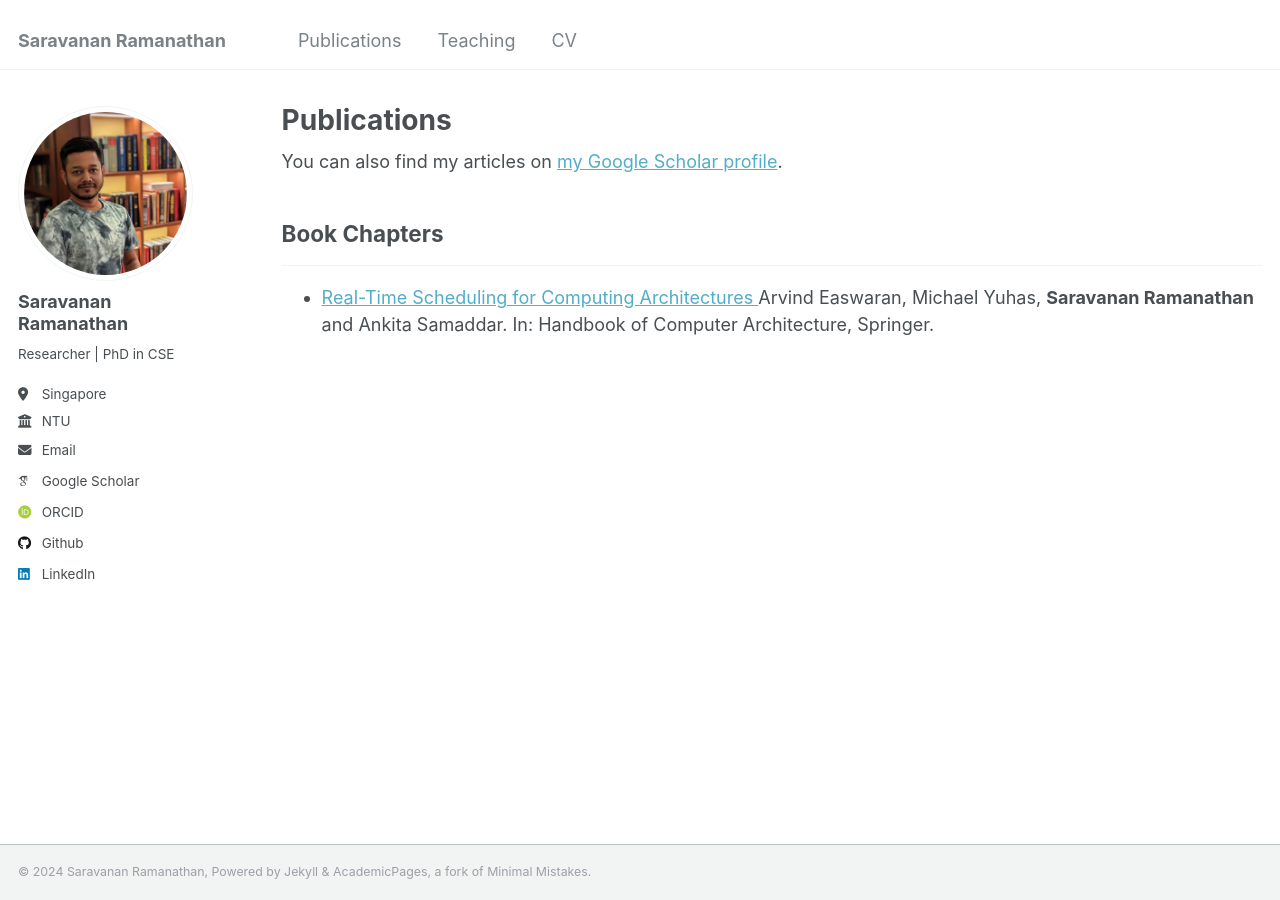
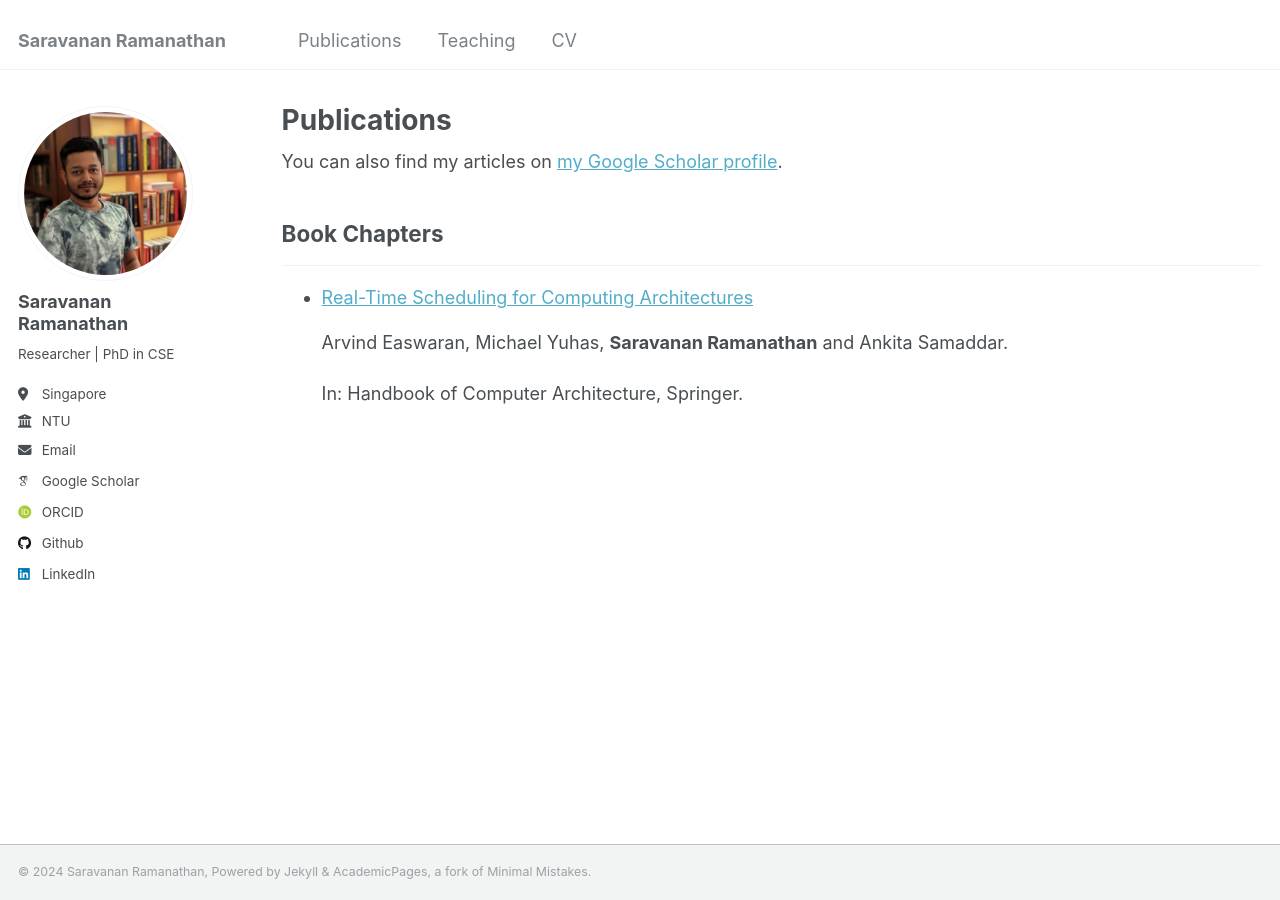
Before and after one commit to saravana016/saravana016.github.io, a Jekyll site: the page built from _pages/publications.html, in a window 1280 px wide. Built offline with Jekyll 4.4.1, drawn with Linux system fonts in a browser that asks for light colours; some web fonts are replaced; part of the change alters nothing that is shown.

```diff
--- a/_pages/publications.html
+++ b/_pages/publications.html
@@ -37,7 +37,7 @@ author_profile: true
 <h2> Book Chapters</h2><hr />
 
 <ul>
-  <li> <a href="https://link.springer.com/referenceworkentry/10.1007/978-981-15-6401-7_5-1"> Real-Time Scheduling for Computing Architectures </a>
-    Arvind Easwaran, Michael Yuhas, <b>Saravanan Ramanathan</b> and Ankita Samaddar.
-    In: Handbook of Computer Architecture, Springer.</li>
+  <li><a href="https://link.springer.com/referenceworkentry/10.1007/978-981-15-6401-7_5-1"> Real-Time Scheduling for Computing Architectures </a>
+    <p>Arvind Easwaran, Michael Yuhas, <b>Saravanan Ramanathan</b> and Ankita Samaddar.</p>
+    <p>In: Handbook of Computer Architecture, Springer.</p></li>
 </ul>
```
